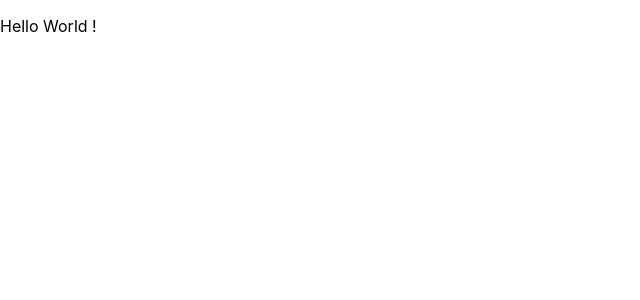
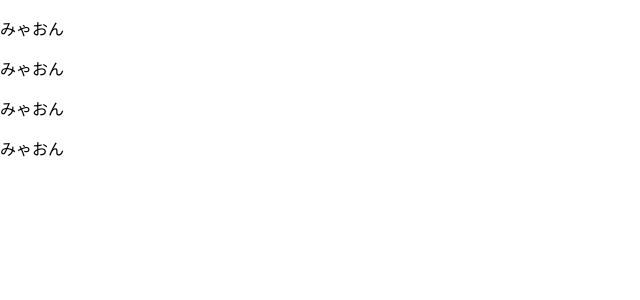
Before and after one commit to genlivre/react_practice, a React (Create React App) app: page / in a window 1280 px wide. Shown: the top 300 px of the page, without its empty margins (0-640 px from the left). Built offline with nearby package versions, Linux system fonts and the light colour scheme.

Commit message:
コンポーネントの作成

```diff
--- a/src/App.js
+++ b/src/App.js
@@ -1,5 +1,25 @@
-function App() {
-  return <div className="App"><p>Hello World !</p></div>;
+// import React, { Component } from "react";
+
+// class App extends Component {
+//   render() {
+//     const dom = <h1>Hello World !!</h1>;
+//     return <React.Fragment>
+//       {dom}
+//     </React.Fragment>;
+//   }
+// }
+
+const App = () => {
+  return <div>
+    <Cat />
+    <Cat />
+    <Cat />
+    <Cat />
+  </div>;
+}
+
+const Cat = () => {
+  return <p>みゃおん</p>
 }
 
 export default App;
```
